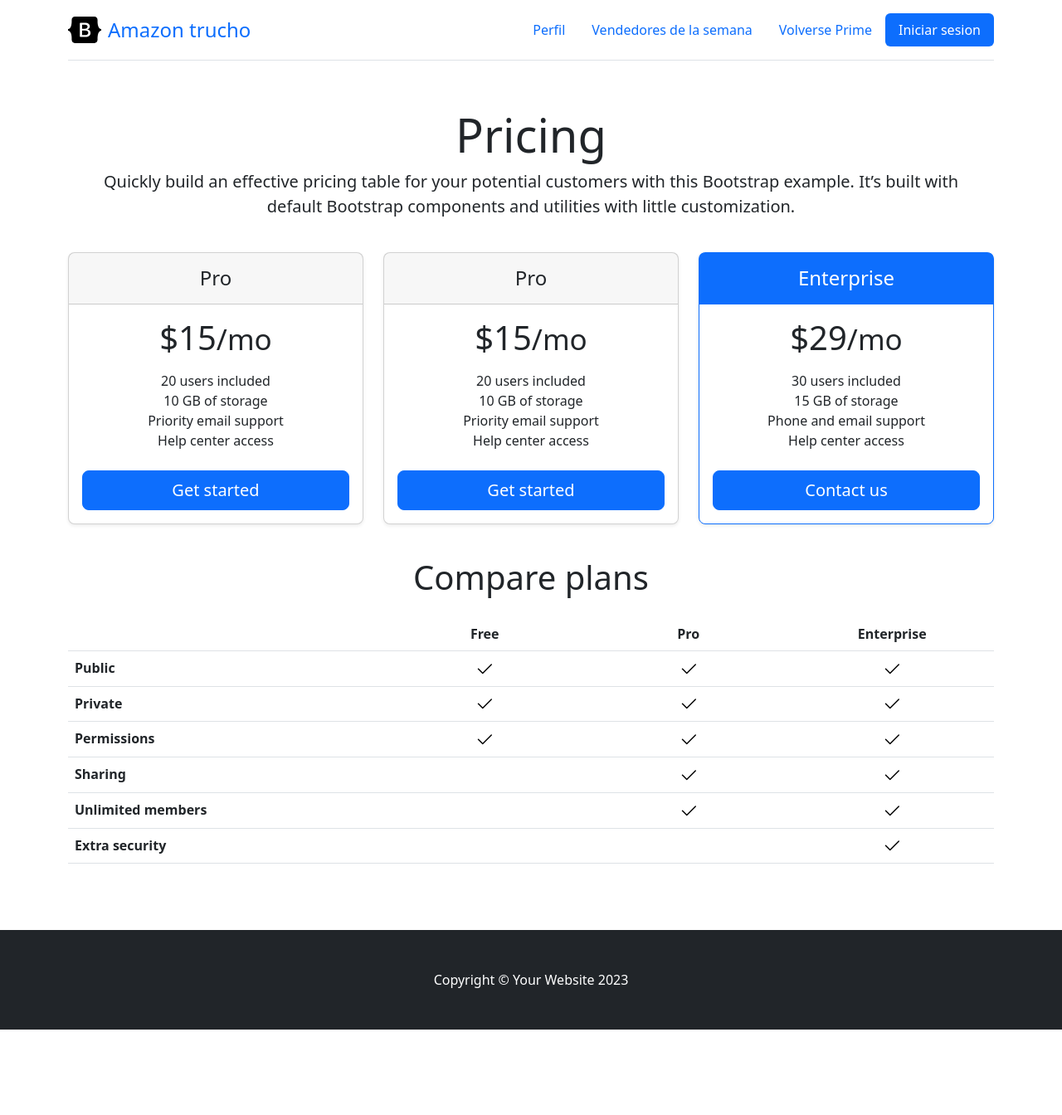
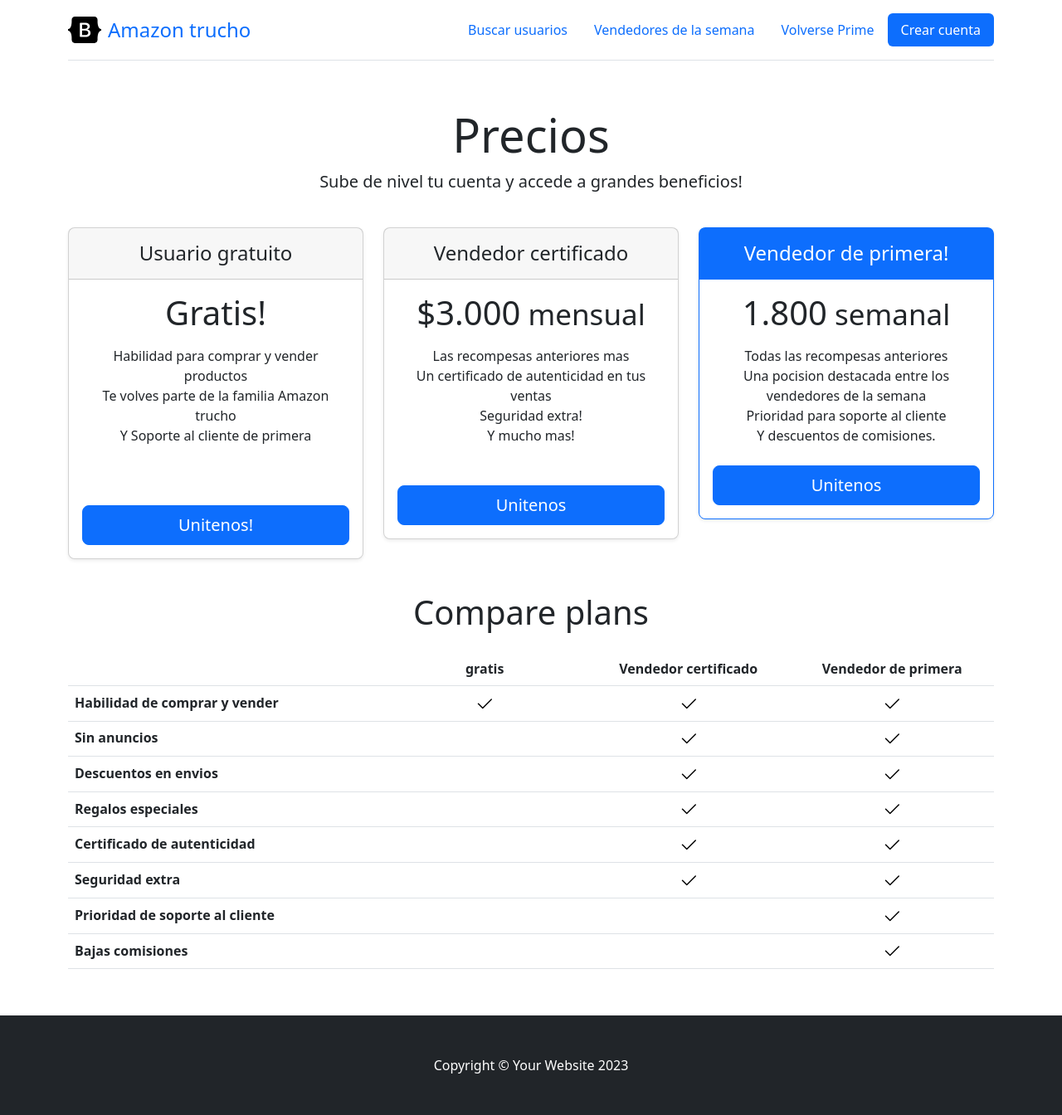
Before and after one commit to SrMaximiliano/Tercera_Pre_Entrega_MaximilianoSorin, a Django app: page /App1/Volverse_prime in a window 1280 px wide. Shown: the whole page at 83% size. Before the commit the page ends 1241 px from the top, so only its background shows below. Run offline with Django 4.2, Linux system fonts and the light colour scheme; lists and menus that the app fills with data are empty; some libraries are stand-ins or nearby versions.

Commit message:
ver final 3cera Pre_entrega

```diff
--- a/pre_entrega/App1/templates/App1/Volverse_prime.html
+++ b/pre_entrega/App1/templates/App1/Volverse_prime.html
@@ -28,8 +28,8 @@
   <header>
 
     <div class="pricing-header p-3 pb-md-4 mx-auto text-center">
-      <h1 class="display-4 fw-normal">Pricing</h1>
-      <p class="fs-5 text-body-secondary">Quickly build an effective pricing table for your potential customers with this Bootstrap example. It’s built with default Bootstrap components and utilities with little customization.</p>
+      <h1 class="display-4 fw-normal">Precios</h1>
+      <p class="fs-5 text-body-secondary">Sube de nivel tu cuenta y accede a grandes beneficios!</p>
     </div>
   </header>
 
@@ -39,51 +39,53 @@
       <div class="col">
         <div class="card mb-4 rounded-3 shadow-sm">
           <div class="card-header py-3">
-            <h4 class="my-0 fw-normal">Pro</h4>
+            <h4 class="my-0 fw-normal">Usuario gratuito</h4>
           </div>
           <div class="card-body">
-            <h1 class="card-title pricing-card-title">$15<small class="text-body-secondary fw-light">/mo</small></h1>
+            <h1 class="card-title pricing-card-title">Gratis!<small class="text-body-secondary fw-light"> </small></h1>
             <ul class="list-unstyled mt-3 mb-4">
-              <li>20 users included</li>
-              <li>10 GB of storage</li>
-              <li>Priority email support</li>
-              <li>Help center access</li>
+              <li>Habilidad para comprar y vender productos</li>
+              <li>Te volves parte de la familia Amazon trucho</li>
+              <li> Y Soporte al cliente de primera</li>
+              <br>
+              <br>
             </ul>
-            <button type="button" class="w-100 btn btn-lg btn-primary">Get started</button>
+            <button type="button" class="w-100 btn btn-lg btn-primary">Unitenos!</button>
           </div>
         </div>
       </div>
       <div class="col">
         <div class="card mb-4 rounded-3 shadow-sm">
           <div class="card-header py-3">
-            <h4 class="my-0 fw-normal">Pro</h4>
+            <h4 class="my-0 fw-normal">Vendedor certificado</h4>
           </div>
           <div class="card-body">
-            <h1 class="card-title pricing-card-title">$15<small class="text-body-secondary fw-light">/mo</small></h1>
+            <h1 class="card-title pricing-card-title">$3.000<small class="text-body-secondary fw-light"> mensual</small></h1>
             <ul class="list-unstyled mt-3 mb-4">
-              <li>20 users included</li>
-              <li>10 GB of storage</li>
-              <li>Priority email support</li>
-              <li>Help center access</li>
+              <li>Las recompesas anteriores mas</li>
+              <li>Un certificado de autenticidad en tus ventas</li>
+              <li>Seguridad extra!</li>
+              <li>Y mucho mas!</li>
+              <br>
             </ul>
-            <button type="button" class="w-100 btn btn-lg btn-primary">Get started</button>
+            <button type="button" class="w-100 btn btn-lg btn-primary">Unitenos</button>
           </div>
         </div>
       </div>
       <div class="col">
         <div class="card mb-4 rounded-3 shadow-sm border-primary">
           <div class="card-header py-3 text-bg-primary border-primary">
-            <h4 class="my-0 fw-normal">Enterprise</h4>
+            <h4 class="my-0 fw-normal">Vendedor de primera!</h4>
           </div>
           <div class="card-body">
-            <h1 class="card-title pricing-card-title">$29<small class="text-body-secondary fw-light">/mo</small></h1>
+            <h1 class="card-title pricing-card-title">1.800<small class="text-body-secondary fw-light"> semanal</small></h1>
             <ul class="list-unstyled mt-3 mb-4">
-              <li>30 users included</li>
-              <li>15 GB of storage</li>
-              <li>Phone and email support</li>
-              <li>Help center access</li>
+              <li>Todas las recompesas anteriores</li>
+              <li>Una pocision destacada entre los vendedores de la semana</li>
+              <li>Prioridad para soporte al cliente</li>
+              <li>Y descuentos de comisiones.</li>
             </ul>
-            <button type="button" class="w-100 btn btn-lg btn-primary">Contact us</button>
+            <button type="button" class="w-100 btn btn-lg btn-primary">Unitenos</button>
           </div>
         </div>
       </div>
@@ -96,47 +98,61 @@
         <thead>
           <tr>
             <th style="width: 34%;"></th>
-            <th style="width: 22%;">Free</th>
-            <th style="width: 22%;">Pro</th>
-            <th style="width: 22%;">Enterprise</th>
+            <th style="width: 22%;">gratis</th>
+            <th style="width: 22%;">Vendedor certificado</th>
+            <th style="width: 22%;">Vendedor de primera</th>
           </tr>
         </thead>
         <tbody>
           <tr>
-            <th scope="row" class="text-start">Public</th>
+            <th scope="row" class="text-start">Habilidad de comprar y vender</th>
             <td><svg class="bi" width="24" height="24"><use xlink:href="#check"/></svg></td>
             <td><svg class="bi" width="24" height="24"><use xlink:href="#check"/></svg></td>
             <td><svg class="bi" width="24" height="24"><use xlink:href="#check"/></svg></td>
           </tr>
           <tr>
-            <th scope="row" class="text-start">Private</th>
-            <td><svg class="bi" width="24" height="24"><use xlink:href="#check"/></svg></td>
+          <tr>
+            <th scope="row" class="text-start">Sin anuncios</th>
+            <td><svg class="bi" width="24" height="24"><use xlink:href="#"/></svg></td>
             <td><svg class="bi" width="24" height="24"><use xlink:href="#check"/></svg></td>
             <td><svg class="bi" width="24" height="24"><use xlink:href="#check"/></svg></td>
           </tr>
+          <tr>
+            <th scope="row" class="text-start">Descuentos en envios</th>
+            <td><svg class="bi" width="24" height="24"><use xlink:href="#"/></svg></td>
+            <td><svg class="bi" width="24" height="24"><use xlink:href="#check"/></svg></td>
+            <td><svg class="bi" width="24" height="24"><use xlink:href="#check"/></svg></td>
+          </tr>
+
         </tbody>
 
         <tbody>
           <tr>
-            <th scope="row" class="text-start">Permissions</th>
-            <td><svg class="bi" width="24" height="24"><use xlink:href="#check"/></svg></td>
+            <th scope="row" class="text-start">Regalos especiales</th>
+            <td><svg class="bi" width="24" height="24"><use xlink:href="#"/></svg></td>
             <td><svg class="bi" width="24" height="24"><use xlink:href="#check"/></svg></td>
             <td><svg class="bi" width="24" height="24"><use xlink:href="#check"/></svg></td>
           </tr>
           <tr>
-            <th scope="row" class="text-start">Sharing</th>
+            <th scope="row" class="text-start">Certificado de autenticidad</th>
             <td></td>
             <td><svg class="bi" width="24" height="24"><use xlink:href="#check"/></svg></td>
             <td><svg class="bi" width="24" height="24"><use xlink:href="#check"/></svg></td>
           </tr>
           <tr>
-            <th scope="row" class="text-start">Unlimited members</th>
+            <th scope="row" class="text-start">Seguridad extra</th>
             <td></td>
             <td><svg class="bi" width="24" height="24"><use xlink:href="#check"/></svg></td>
             <td><svg class="bi" width="24" height="24"><use xlink:href="#check"/></svg></td>
           </tr>
           <tr>
-            <th scope="row" class="text-start">Extra security</th>
+            <th scope="row" class="text-start">Prioridad de soporte al cliente</th>
+            <td></td>
+            <td></td>
+            <td><svg class="bi" width="24" height="24"><use xlink:href="#check"/></svg></td>
+          </tr>
+          <tr>
+            <th scope="row" class="text-start">Bajas comisiones</th>
             <td></td>
             <td></td>
             <td><svg class="bi" width="24" height="24"><use xlink:href="#check"/></svg></td>
@@ -153,5 +169,5 @@
 
   </body>
 </html>
-<br><br>
+<br>
 {% endblock %}
--- a/pre_entrega/App1/templates/App1/padre.html
+++ b/pre_entrega/App1/templates/App1/padre.html
@@ -51,10 +51,10 @@
 
 
             <ul class="nav nav-pills">
-              <li class="nav-item"><a href="{% url 'Perfil' %}" class="nav-link" aria-current= "Perfil">Perfil</a></li>
-              <li class="nav-item"><a href="{% url 'Vendedor_certificado' %}" class="nav-link">Vendedores de la semana</a></li>
+              <li class="nav-item"><a href="{% url 'busquedaUsuario' %}" class="nav-link" aria-current= "busquedaUsuario">Buscar usuarios</a></li>
+              <li class="nav-item"><a href="{% url 'Vendedor_Promocionado' %}" class="nav-link">Vendedores de la semana</a></li>
               <li class="nav-item"><a href="{% url 'Volverse_prime' %}" class="nav-link">Volverse Prime</a></li>
-              <li class="nav-item"><a href="{% url 'Iniciar_sesion' %}" class="nav-link active" aria-current="Iniciar_sesion">Iniciar sesion</a></li>
+              <li class="nav-item"><a href="{% url 'Crear_cuenta' %}" class="nav-link active" aria-current="Iniciar_sesion">Crear cuenta</a></li>
             </ul>
           </header>
         </div>
--- a/pre_entrega/App1/urls.py
+++ b/pre_entrega/App1/urls.py
@@ -5,16 +5,14 @@ from .views import BookSearchView
 urlpatterns = [
 
     path('Inicio', views.Inicio, name="Inicio"), #este era nuestro primer view
-    path('Perfil', views.Perfil, name="Perfil"),
-    path('Vendedor_certificado', views.Vendedor_certificado, name="Vendedor_certificado"),
+#    path('Perfil', views.Perfil, name="Perfil"),
+    path('Vendedor_Promocionado', views.Vendedor_Promocionado, name="Vendedor_Promocionado"),
     path('Volverse_prime', views.Volverse_prime, name="Volverse_prime"),
-    path("Iniciar_sesion", views.Iniciar_sesion, name="Iniciar_sesion"),
+    path("Crear_cuenta", views.Crear_cuenta, name="Crear_cuenta"),
     path('Formulario_crearusuario', views.Formulario_crearusuario, name="Formulario_crearusuario"),
     path("Formulario_Vendedor_certificado", views.Formulario_Vendedor_certificado, name="Formulario_Vendedor_certificado"),
     path("Formulario_Promocion_vendedor", views.Formulario_Promocion_vendedor, name="Formulario_Promocion_vendedor"),
-    path('get_queryset/', BookSearchView.as_view(), name='get_queryset'),
-    path('busquedaUsuario/', BookSearchView.as_view(), name='busquedaUsuario'),
-
+    path('busquedaUsuario/', views.buscar_usuario, name='busquedaUsuario'),
 
 
 ]
--- a/pre_entrega/App1/views.py
+++ b/pre_entrega/App1/views.py
@@ -7,14 +7,18 @@ from django.views.generic import ListView
 
 def Inicio(request):
     return render(request,'App1/Inicio.html')
-def Perfil(request):
-    return render(request,'App1/Perfil.html')
-def Vendedor_certificado(request):
-    return render(request,'App1/Vendedor_certificado.html')
+#def Perfil(request):
+#    return render(request,'App1/Perfil.html')
+# No esta siendo usada por ahora. Sera usada mas tarde
+def Vendedor_Promocionado(request):
+    return render(request,'App1/Vendedor_Promocionado.html')
 def Volverse_prime(request):
     return render(request,'App1/Volverse_prime.html')
-def Iniciar_sesion(request):
-    return render(request,'App1/Iniciar_sesion.html')
+def Crear_cuenta(request):
+    return render(request,'App1/Crear_cuenta.html')
+
+
+#Formularios para crear usuarios, vendedores con la promocion que es basicamente publicidad y vendedores certificados
 def Formulario_crearusuario(request):
       if request.method == "POST":
             miFormulario = UsuariosFormularios(request.POST) # Aqui me llega la informacion del html
@@ -45,7 +49,6 @@ def Formulario_Promocion_vendedor(request):
             miFormulario = Promo_Vendedor_Formularios()
 
       return render(request, "App1/Formulario_Promocion_vendedor.html", {"miFormulario": miFormulario})
-
 def Formulario_Vendedor_certificado(request):
       if request.method == "POST":
             miFormulario = Vendedor_C_Formularios(request.POST) # Aqui me llega la informacion del html
@@ -61,27 +64,9 @@ def Formulario_Vendedor_certificado(request):
             miFormulario = Vendedor_C_Formularios()
 
       return render(request, "App1/Formulario_Vendedor_certificado.html", {"miFormulario": miFormulario})
-"""
-def buscar(request):
-     respuesta= f"Estoy buscando al usuario: {request.GET['Usuario']}"
-     return HttpResponse(respuesta)
-
-def buscar(request):
-     if request.GET['nombre_d_usuario']:
-          nombre_d_usuario = request.GET['nombre_d_usuario']
-          nombre_d_usuarios= Usuario.objects.filter(nombre_d_usuario__icontains=nombre_d_usuario)
-
-          return render(request,'App1/resultadosBusqueda.html', {"usuarios":nombre_d_usuarios, "contraseña": nombre_d_usuarios })
-     else:
-          respuesta= "No enviaste datos"
-
-     return HttpResponse(respuesta)
 
 
-
-def busquedaUsuario(request):
-     return render(request,'App1/busquedaUsuario.html')
-"""
+#Funcion y clase para buscar Usuarios.
 class BookSearchView(ListView):
     model = Usuario
     template_name = 'busquedaUsuario.html'
@@ -99,11 +84,17 @@ class BookSearchView(ListView):
         if email:
             queryset = queryset.filter(email__icontains=email)
         return queryset
-def book_search(request):
-    form = BookSearchForm() # instanciamos el formulario
-    return render(request, 'busquedaUsuario.html', {'form': form}) # retornamos el template y el formulario en el contexto
 
-
+def buscar_usuario(request):
+    usuarios = Usuario.objects.none()
+    if request.method == 'GET':
+        form = BookSearchForm(request.GET)
+        if form.is_valid():
+            nombre_usuario = form.cleaned_data.get('nombre_usuario')
+            usuarios = Usuario.objects.filter(nombre_d_usuario__icontains=nombre_usuario)
+    else:
+        form = BookSearchForm()
+    return render(request, 'App1/busquedaUsuario.html', {'form': form, 'Usuarios_encontrados': usuarios})
 """
 def buscar(request):
     if request.GET['usuario']:
```
Also changed, not shown: pre_entrega/App1/forms.py (+4 -13 lines), pre_entrega/App1/models.py (+2 -10 lines), pre_entrega/App1/templates/App1/Crear_cuenta.html (added, +60 -0 lines), pre_entrega/App1/templates/App1/Vendedor_Promocionado.html (added, +270 -0 lines), pre_entrega/App1/templates/App1/busquedaUsuario.html (+8 -6 lines), README.md, pre_entrega/App1/migrations/0004_delete_curso_delete_profesor.py (added), pre_entrega/db.sqlite3.
